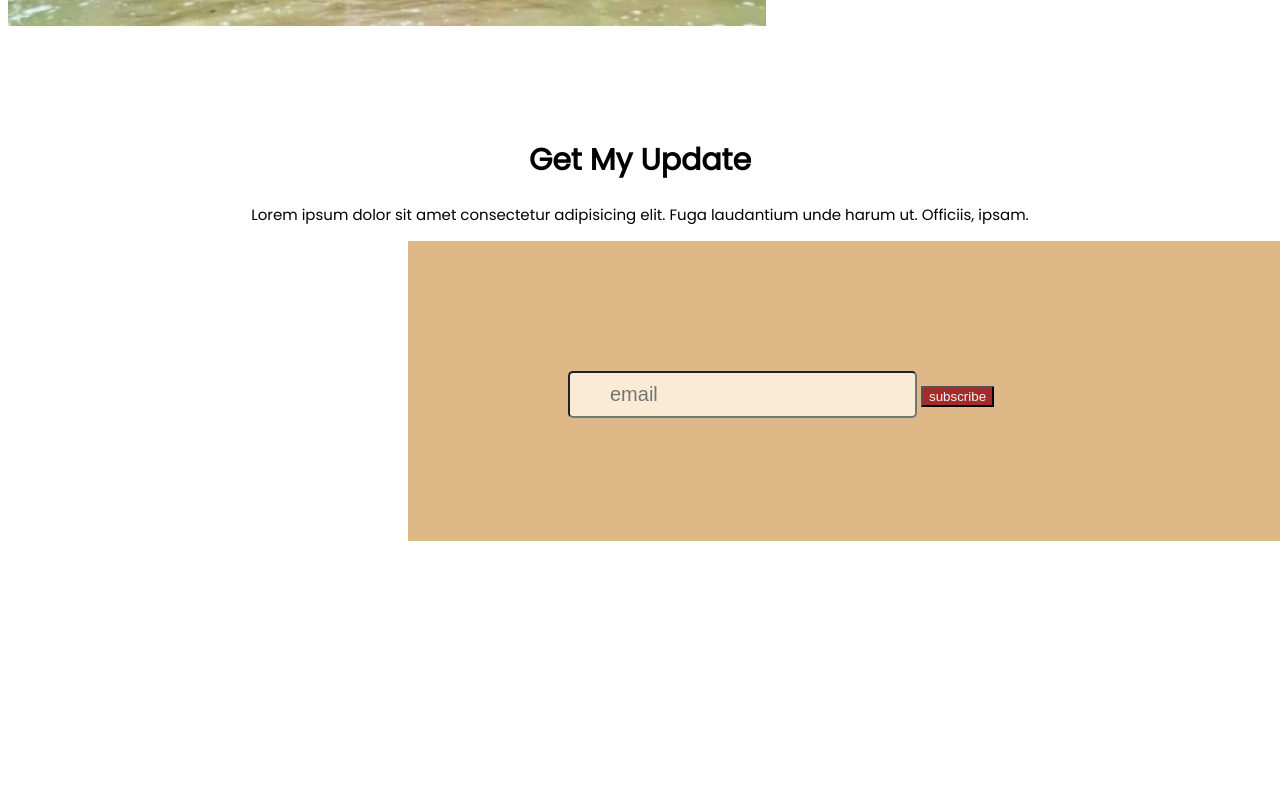
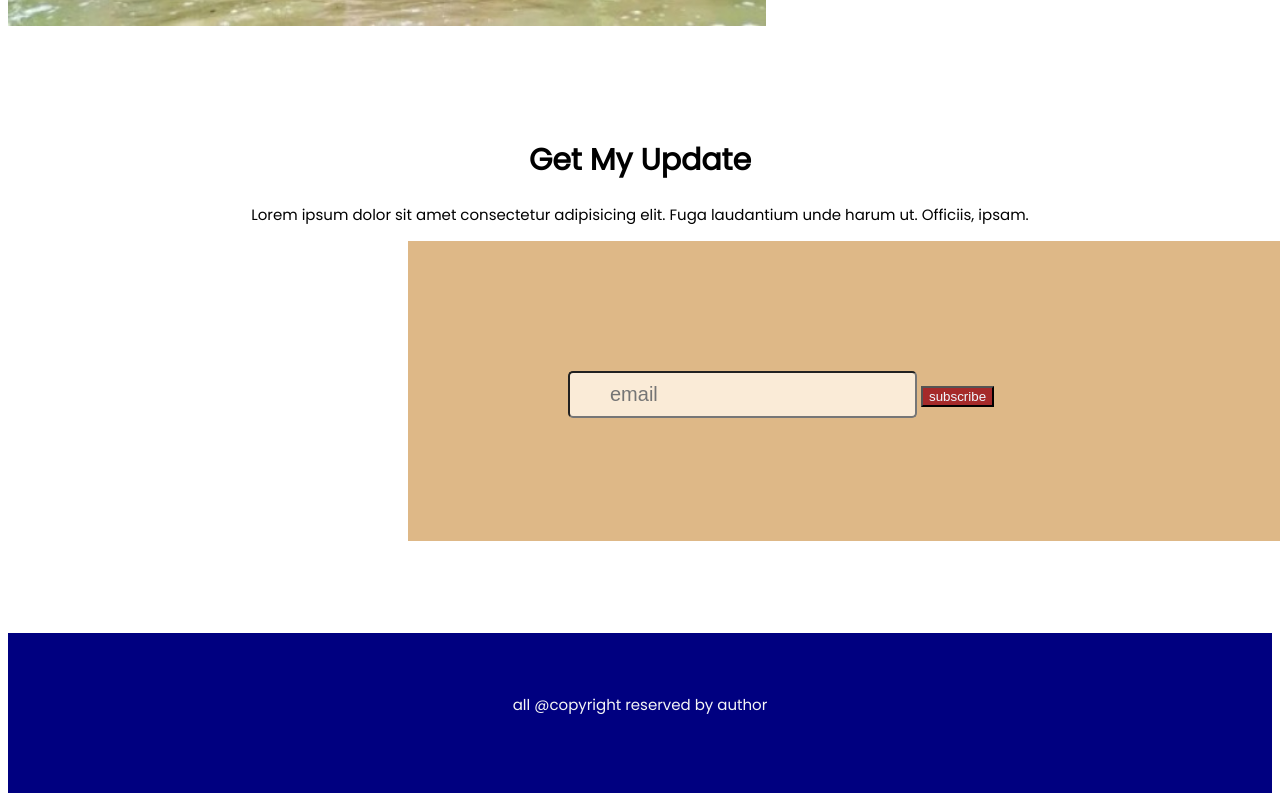
Before and after one commit to MOSTAFA8078/new-assaignment, a plain HTML site: page index.html in a window 1280 px wide. Shown: the part 3226-4027 px from the top of the page. Before the commit the page ends 3775 px from the top, so only its background shows below. Drawn offline with Linux system fonts and the light colour scheme.

Commit message:
new update

```diff
--- a/index.html
+++ b/index.html
@@ -131,17 +131,14 @@
         </div>
 
 
-    </div>
+    </div> <br><br><br><br>
 
+    <footer id="page-footer">all @copyright reserved by author
 
-
-
-
-
-
-
+    </footer>
 
 
     </body>
 
+
 </html>
--- a/style.css
+++ b/style.css
@@ -259,3 +259,11 @@ section {
     background-color: brown;
     color: aliceblue;
 }
+
+#page-footer {
+    text-align: center;
+    background-color: navy;
+    color: whitesmoke;
+    height: 100px;
+    padding-top: 60px;
+}
```
